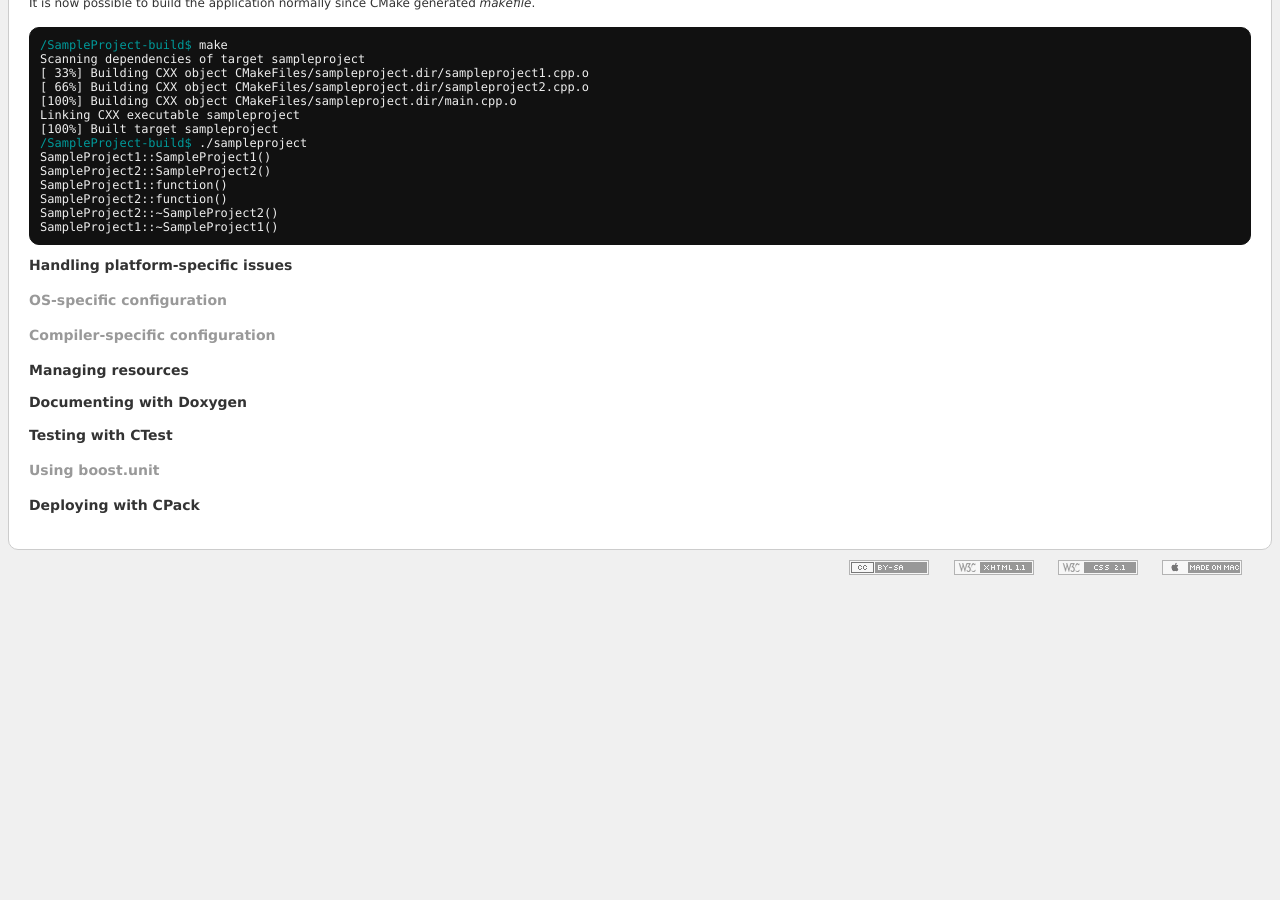
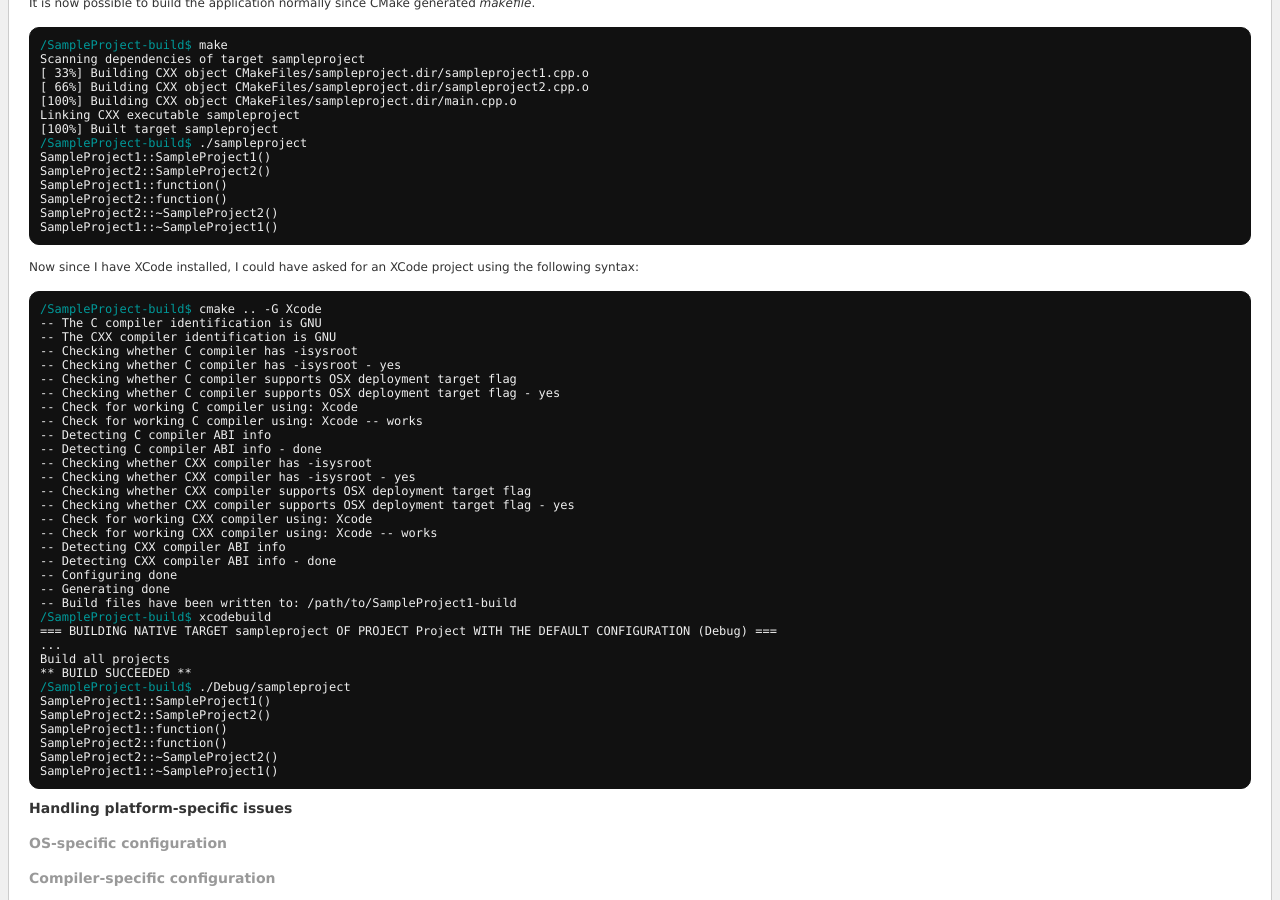
Before and after one commit to NewbiZ/newbiz.github.com, a Jekyll site: the page built from _posts/tutorials/2011-01-27-Clean-project-management-with-CMake.markdown, in a window 1280 px wide and 900 px high, scrolled down 3614 px. Built offline with Jekyll 4.4.1, drawn with Linux system fonts in a browser that asks for light colours; Markdown is read by kramdown in place of the engine named in the settings; before the commit the page ends 4202 px from its top, so only the background shows below that.

Commit message:
Improve article

```diff
--- a/_posts/tutorials/2011-01-27-Clean-project-management-with-CMake.markdown
+++ b/_posts/tutorials/2011-01-27-Clean-project-management-with-CMake.markdown
@@ -210,6 +210,44 @@ SampleProject2::~SampleProject2()
 SampleProject1::~SampleProject1()
 </pre>
 
+Now since I have XCode installed, I could have asked for an XCode project using the following syntax:
+<pre class="console">
+<span class="prompt">/SampleProject-build$</span> cmake .. -G Xcode
+-- The C compiler identification is GNU
+-- The CXX compiler identification is GNU
+-- Checking whether C compiler has -isysroot
+-- Checking whether C compiler has -isysroot - yes
+-- Checking whether C compiler supports OSX deployment target flag
+-- Checking whether C compiler supports OSX deployment target flag - yes
+-- Check for working C compiler using: Xcode
+-- Check for working C compiler using: Xcode -- works
+-- Detecting C compiler ABI info
+-- Detecting C compiler ABI info - done
+-- Checking whether CXX compiler has -isysroot
+-- Checking whether CXX compiler has -isysroot - yes
+-- Checking whether CXX compiler supports OSX deployment target flag
+-- Checking whether CXX compiler supports OSX deployment target flag - yes
+-- Check for working CXX compiler using: Xcode
+-- Check for working CXX compiler using: Xcode -- works
+-- Detecting CXX compiler ABI info
+-- Detecting CXX compiler ABI info - done
+-- Configuring done
+-- Generating done
+-- Build files have been written to: /path/to/SampleProject1-build
+<span class="prompt">/SampleProject-build$</span> xcodebuild
+=== BUILDING NATIVE TARGET sampleproject OF PROJECT Project WITH THE DEFAULT CONFIGURATION (Debug) ===
+...
+Build all projects
+** BUILD SUCCEEDED **
+<span class="prompt">/SampleProject-build$</span> ./Debug/sampleproject
+SampleProject1::SampleProject1()
+SampleProject2::SampleProject2()
+SampleProject1::function()
+SampleProject2::function()
+SampleProject2::~SampleProject2()
+SampleProject1::~SampleProject1()
+</pre>
+
 Handling platform-specific issues
 ---------------------------------
 
```
